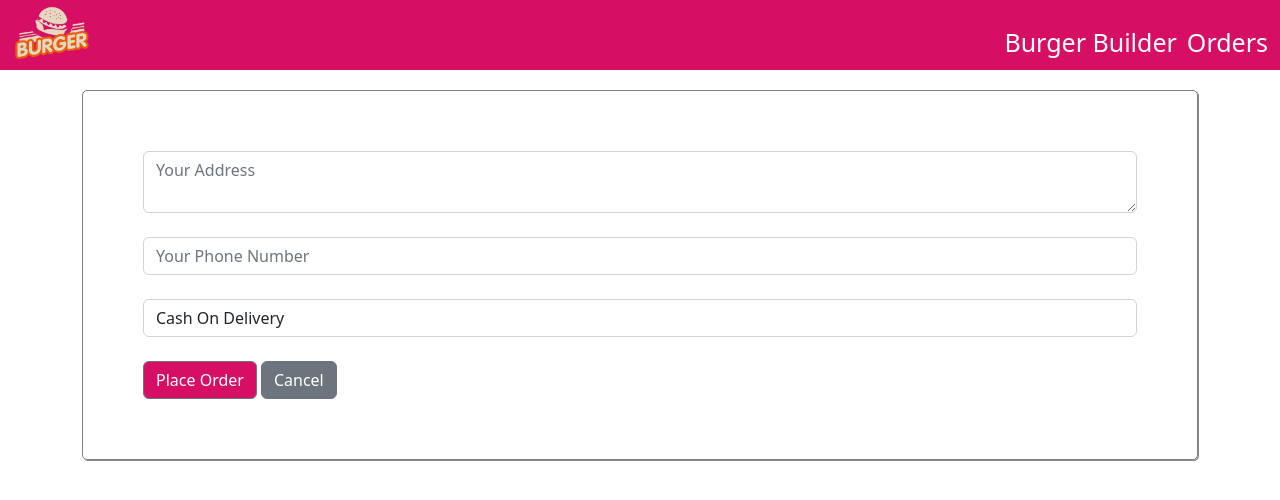
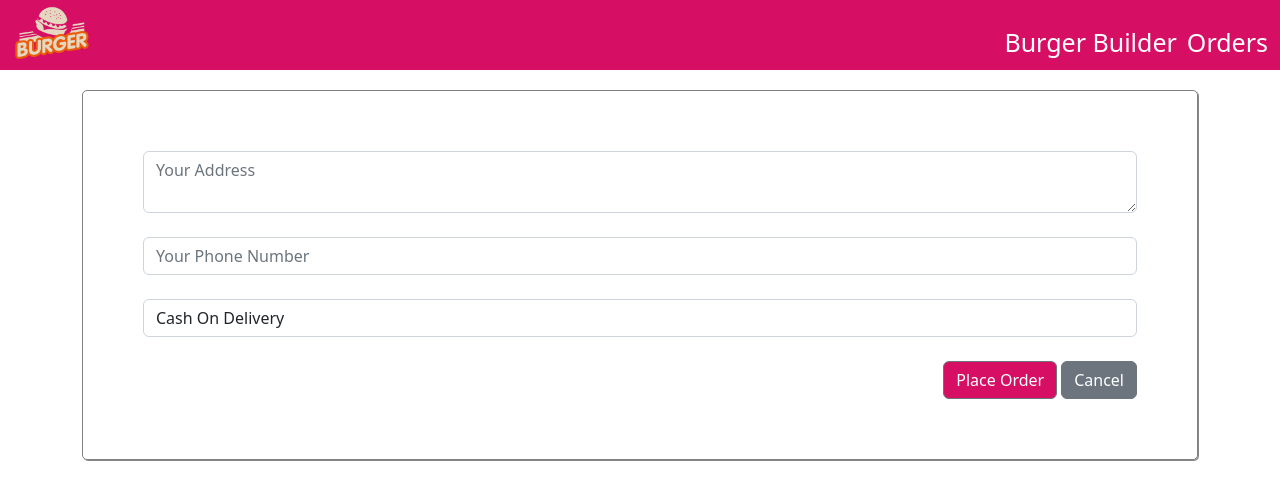
Before and after one commit to muzahid2559/Burger-Builder-project-with_React, a React (Create React App) app: page /checkout in a window 1280 px wide. Shown: the top 500 px of the page. Built offline with nearby package versions, Linux system fonts and the light colour scheme.

Commit message:
Place Order and Cancel button right side

```diff
--- a/src/components/Orders/Checkout/Checkout.js
+++ b/src/components/Orders/Checkout/Checkout.js
@@ -43,8 +43,12 @@ class Checkout extends Component{
                     <option value="Bkash"> Bkash </option>
                 </select>
                 <br/>
-                <Button style={{ backgroundColor:"#D70F64"  }} className="ms-auto" onClick={this.submitHandler}> Place Order </Button>
+
+                <div style = {{ textAlign:"right" }}>
+                <Button style={{ backgroundColor:"#D70F64"  }} onClick={this.submitHandler}> Place Order </Button>
                 <NavLink to="/" className={ "btn btn-secondary ms-1" } > Cancel </NavLink>
+                </div>
+
                </form>
             </div>
 
```
